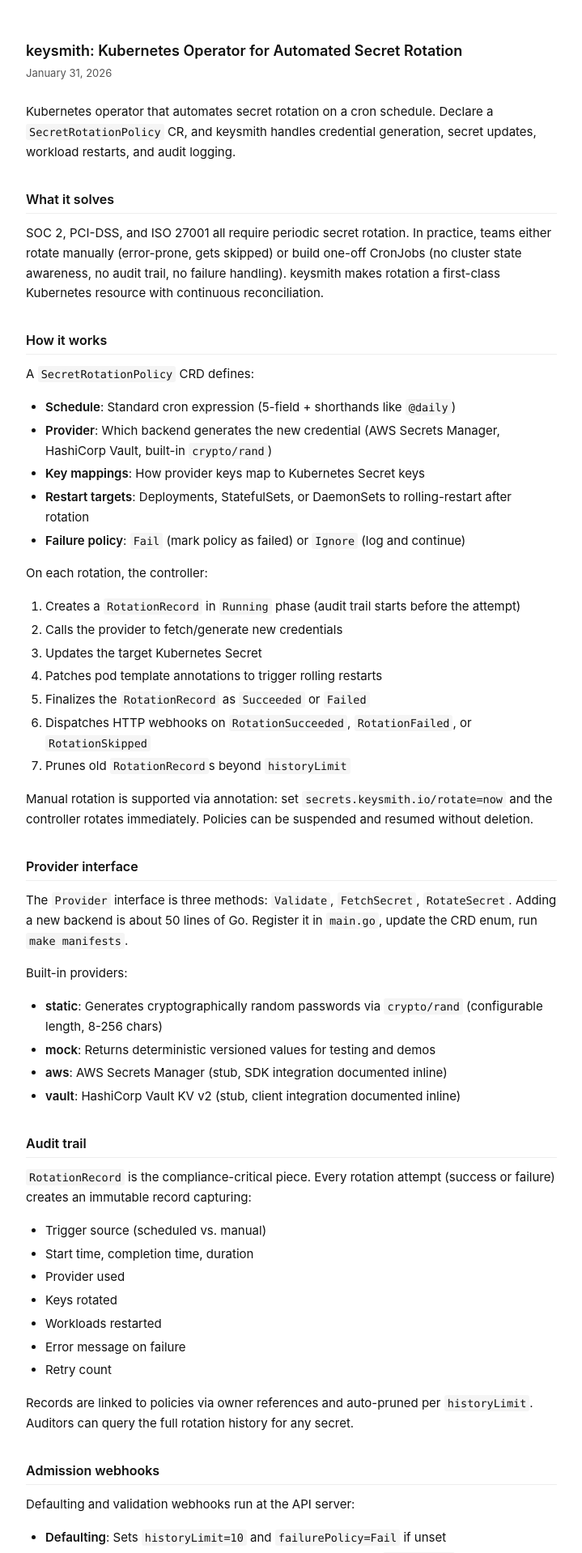
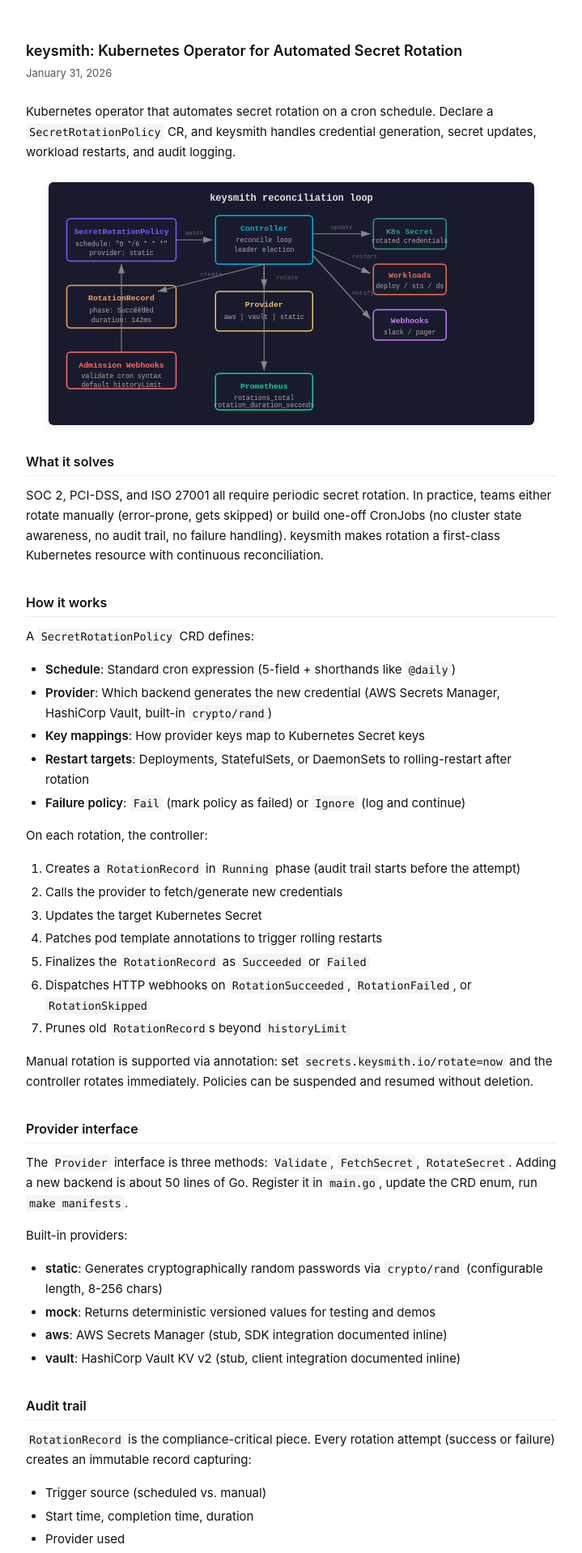
Before and after one commit to HueCodes/HueCodes.github.io, a Jekyll site: the page built from _posts/2026-01-31-keysmith.md, in a window 1280 px wide. Shown: the top 1918 px of the page at 81% size, without its empty margins (280-999 px from the left). Built offline with Jekyll 4.4.1, drawn with Linux system fonts in a browser that asks for light colours.

Commit message:
Add architecture diagram to keysmith blog post

```diff
--- a/_posts/2026-01-31-keysmith.md
+++ b/_posts/2026-01-31-keysmith.md
@@ -6,6 +6,8 @@ category: projects
 ---
 
 Kubernetes operator that automates secret rotation on a cron schedule. Declare a `SecretRotationPolicy` CR, and keysmith handles credential generation, secret updates, workload restarts, and audit logging.
+
+![keysmith architecture](/assets/images/projects/keysmith-architecture.svg)
 
 ## What it solves
 
```
Also changed, not shown: assets/images/projects/keysmith-architecture.svg (added).
